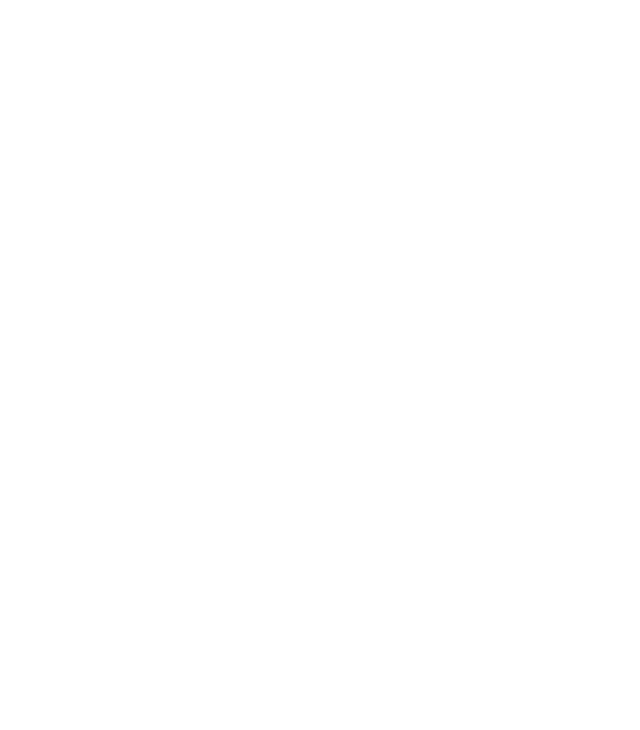
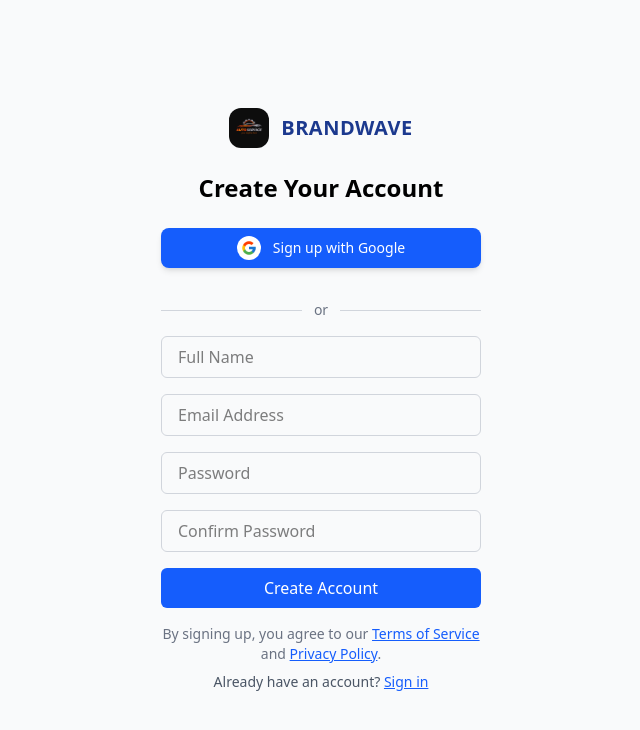
Before and after one commit to calebtolorunleke/the_brandwave, a React (Vite) app: page /signup in a window 1280 px wide. Before the commit this address had no page. Shown: the top 730 px of the page, without its empty margins (319-959 px from the left). Built offline with nearby package versions, Linux system fonts and the light colour scheme.

Commit message:
addition of the signup page

```diff
--- a/src/App.jsx
+++ b/src/App.jsx
@@ -2,6 +2,7 @@ import { useState } from "react";
 import "./App.css";
 import { Routes, Route } from "react-router-dom";
 import GetStarted from "./components/GetStarted/GetStarted";
+import SignUp from "./components/SignUp/SignUp";
 
 function App() {
   const [count, setCount] = useState(0);
@@ -9,6 +10,7 @@ function App() {
   return (
     <Routes>
       <Route path="/" element={<GetStarted />} />
+      <Route path="/signup" element={<SignUp />} />
     </Routes>
   );
 }
--- a/src/components/GetStarted/BuildTrust.jsx
+++ b/src/components/GetStarted/BuildTrust.jsx
@@ -1,7 +1,13 @@
 import React from "react";
 import laptopImage from "../images/laptopImage.png";
+import { useNavigate } from "react-router-dom";
 
 const BuildTrust = () => {
+  const navigate = useNavigate();
+
+  const handleGetStarted = () => {
+    navigate("/signup");
+  };
   return (
     <div className="flex flex-col md:flex-row px-4 md:px-6 py-8 gap-8 md:gap-10 items-center justify-center">
       <div className="flex flex-col gap-4 w-full md:w-1/2 text-center md:text-left">
@@ -13,7 +19,10 @@ const BuildTrust = () => {
           performance.
         </p>
         <div className="flex justify-center md:justify-start">
-          <button className="bg-blue-600 py-2 px-6 rounded-xl text-white hover:bg-blue-700 transition">
+          <button
+            onClick={handleGetStarted}
+            className="bg-blue-600 py-2 px-6 rounded-xl text-white hover:bg-blue-700 transition"
+          >
             Get Started
           </button>
         </div>
--- a/src/components/GetStarted/Header.jsx
+++ b/src/components/GetStarted/Header.jsx
@@ -1,11 +1,18 @@
 import React, { useState } from "react";
 import logoName from "../images/profileLogo.png";
-import { Menu, X } from "lucide-react"; // Optional: install with `npm i lucide-react`
+import { Menu, X } from "lucide-react";
+import { useNavigate } from "react-router-dom";
 
 const Header = () => {
   const [isOpen, setIsOpen] = useState(false);
 
   const toggleMenu = () => setIsOpen(!isOpen);
+
+  const navigate = useNavigate();
+
+  const handleGetStarted = () => {
+    navigate("/signup");
+  };
 
   return (
     <header className="px-6 py-4 bg-white shadow-md">
@@ -29,7 +36,10 @@ const Header = () => {
           <span className="cursor-pointer hover:text-blue-600">
             Testimonials
           </span>
-          <button className="bg-blue-600 py-2 px-4 rounded-xl text-white hover:bg-blue-700 transition">
+          <button
+            onClick={handleGetStarted}
+            className="bg-blue-600 py-2 px-4 rounded-xl text-white hover:bg-blue-700 transition"
+          >
             Get Started
           </button>
         </nav>
@@ -52,7 +62,10 @@ const Header = () => {
           <span className="cursor-pointer hover:text-blue-600">
             Testimonials
           </span>
-          <button className="bg-blue-600 py-2 px-4 rounded-xl text-white hover:bg-blue-700 transition">
+          <button
+            onClick={handleGetStarted}
+            className="bg-blue-600 py-2 px-4 rounded-xl text-white hover:bg-blue-700 transition"
+          >
             Get Started
           </button>
         </div>
--- a/src/components/SignUp/SignUp.jsx
+++ b/src/components/SignUp/SignUp.jsx
@@ -1,7 +1,97 @@
 import React from "react";
+import logoName from "../images/profileLogo.png";
+import google from "../icons/google.png";
 
 const SignUp = () => {
-  return <div>signup</div>;
+  return (
+    <div className="min-h-screen flex flex-col items-center justify-center px-4 py-8 bg-gray-50">
+      {/* Logo and Branding */}
+      <div className="flex items-center gap-3 mb-6">
+        <img
+          src={logoName}
+          className="h-10 w-10 object-contain rounded-xl"
+          alt="Brandwave Logo"
+        />
+        <h3 className="text-xl font-semibold text-blue-900 tracking-wide">
+          BRANDWAVE
+        </h3>
+      </div>
+
+      {/* Title */}
+      <h1 className="text-2xl font-bold mb-6 text-center">
+        Create Your Account
+      </h1>
+
+      {/* Google Sign Up Button */}
+      <button className="flex items-center gap-3 bg-blue-600 hover:bg-blue-700 text-white py-2 px-6 rounded-lg shadow-md transition w-full max-w-xs justify-center mb-4">
+        <img
+          src={google}
+          alt="Google"
+          className="bg-white rounded-full p-1 w-6 h-6"
+        />
+        <span className="text-sm font-medium">Sign up with Google</span>
+      </button>
+
+      {/* Divider */}
+      <div className="flex items-center gap-3 my-4 w-full max-w-xs">
+        <div className="h-px flex-grow bg-gray-300"></div>
+        <span className="text-gray-500 text-sm">or</span>
+        <div className="h-px flex-grow bg-gray-300"></div>
+      </div>
+
+      {/* Sign-up form */}
+      <form className="flex flex-col gap-4 w-full max-w-xs">
+        <input
+          type="text"
+          placeholder="Full Name"
+          className="border border-gray-300 rounded-md px-4 py-2 focus:outline-none focus:ring-2 focus:ring-blue-500"
+        />
+        <input
+          type="email"
+          placeholder="Email Address"
+          className="border border-gray-300 rounded-md px-4 py-2 focus:outline-none focus:ring-2 focus:ring-blue-500"
+        />
+        <input
+          type="password"
+          placeholder="Password"
+          className="border border-gray-300 rounded-md px-4 py-2 focus:outline-none focus:ring-2 focus:ring-blue-500"
+        />
+        <input
+          type="password"
+          placeholder="Confirm Password"
+          className="border border-gray-300 rounded-md px-4 py-2 focus:outline-none focus:ring-2 focus:ring-blue-500"
+        />
+
+        <button
+          type="submit"
+          className="bg-blue-600 hover:bg-blue-700 text-white py-2 px-4 rounded-md transition"
+        >
+          Create Account
+        </button>
+      </form>
+
+      {/* Terms of Service */}
+      <p className="text-sm text-gray-500 mt-4 text-center w-full max-w-xs">
+        By signing up, you agree to our{" "}
+        <a href="/terms" className="text-blue-600 underline">
+          Terms of Service
+        </a>{" "}
+        and{" "}
+        <a href="/privacy" className="text-blue-600 underline">
+          Privacy Policy
+        </a>
+        .
+      </p>
+
+      {/* Already have an account */}
+      <p className="text-sm text-gray-600 mt-2">
+        Already have an account?{" "}
+        <a href="/signin" className="text-blue-600 underline">
+          Sign in
+        </a>
+      </p>
+    </div>
+  );
 };
 
 export default SignUp;
```
Also changed, not shown: src/components/icons/google.png (added).
